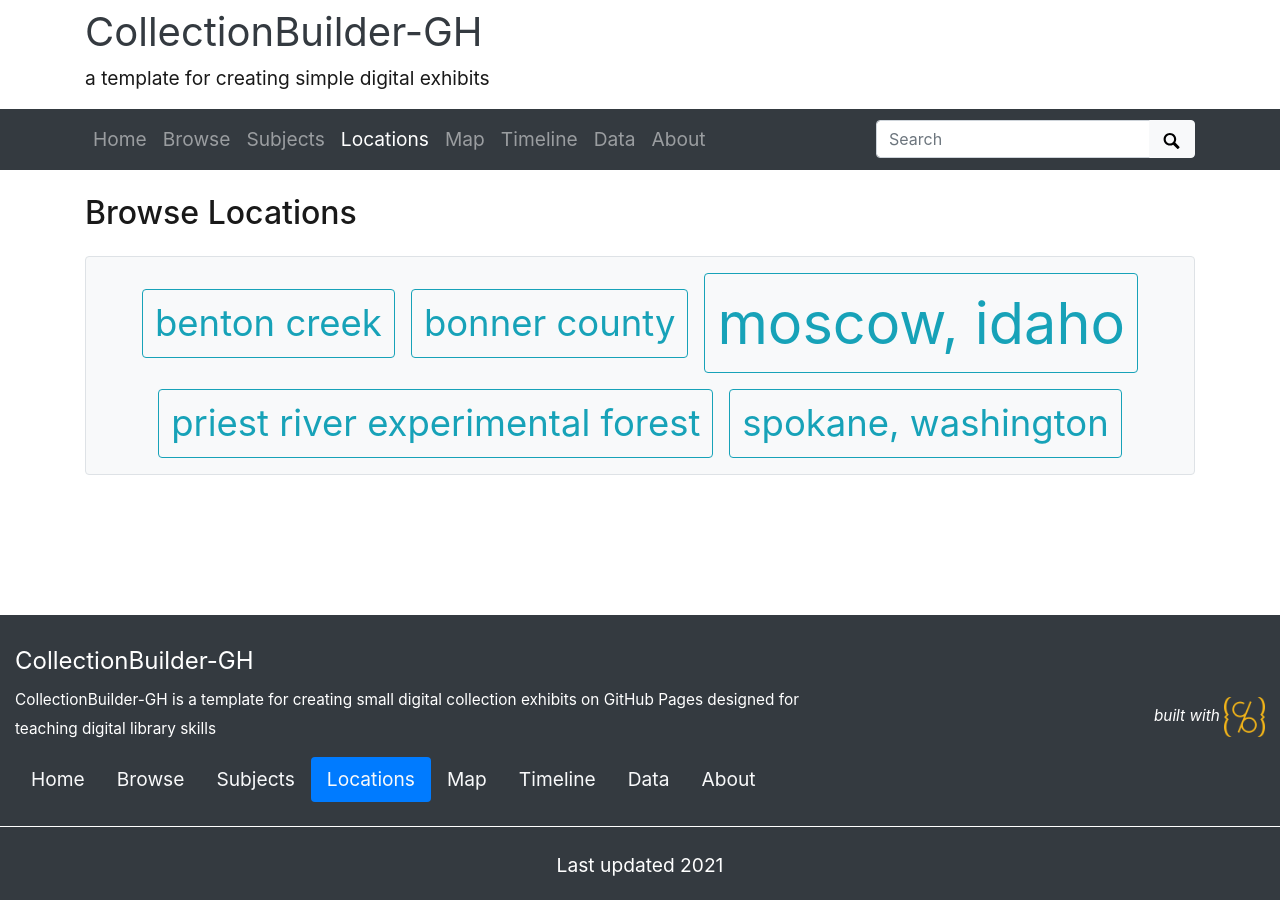
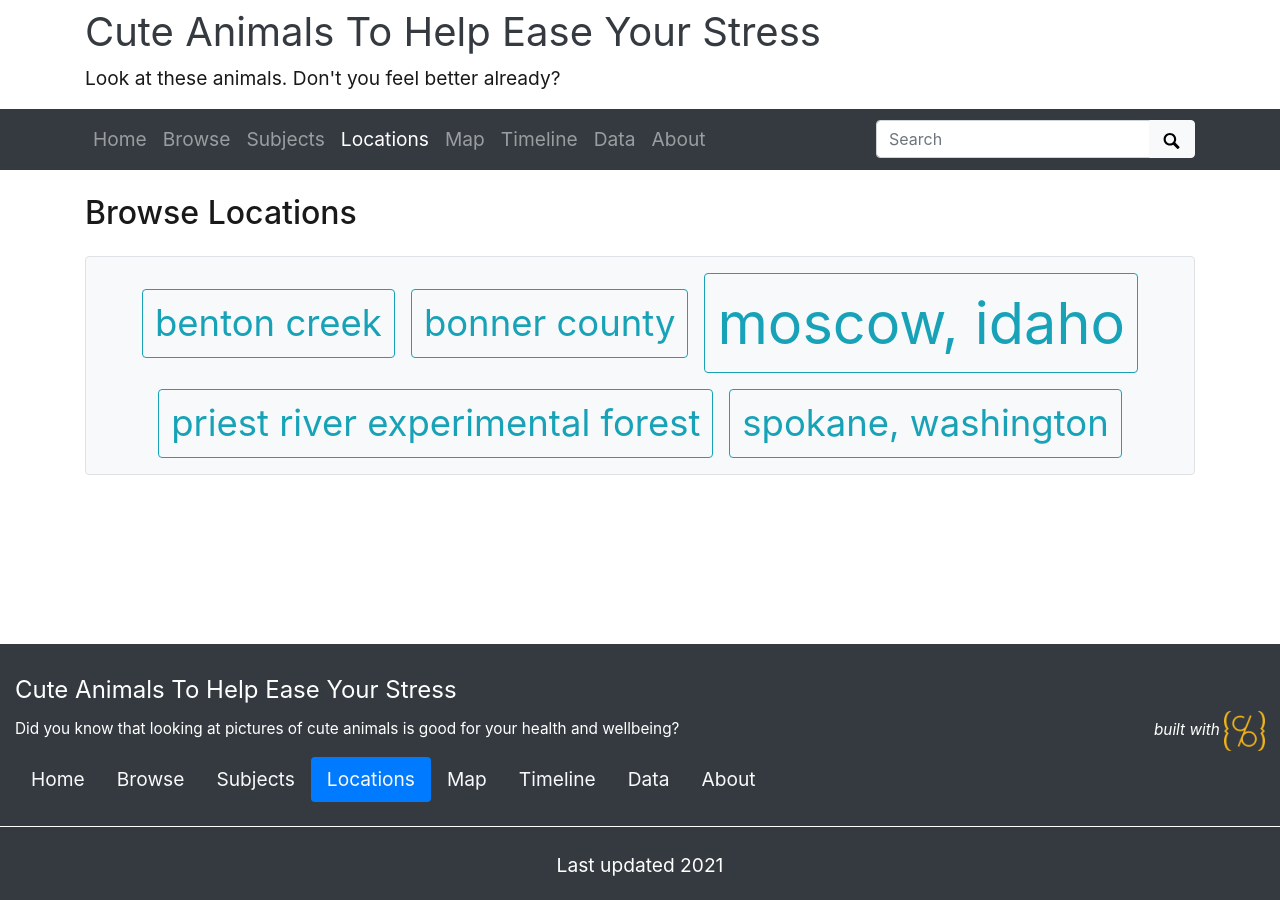
Before and after one commit to jkcronin/testingcuteanimals, a Jekyll site: the page built from pages/locations.md, in a window 1280 px wide. Built offline with Jekyll 4.4.1, drawn with Linux system fonts in a browser that asks for light colours.

Commit message:
Update _config.yml

```diff
--- a/_config.yml
+++ b/_config.yml
@@ -18,14 +18,14 @@ source-code: https://github.com/CollectionBuilder/collectionbuilder-gh
 # SITE SETTINGS
 #
 # title of site appears in banner
-title: CollectionBuilder-GH
+title: Cute Animals To Help Ease Your Stress
 # tagline, a short phrase that will appear throughout the site in the top banner
-tagline: a template for creating simple digital exhibits
+tagline: Look at these animals. Don't you feel better already?
 # description appears in meta tags and other locations
 # this description might appear in search result lists, keep around 160 characters max
-description: "CollectionBuilder-GH is a template for creating small digital collection exhibits on GitHub Pages designed for teaching digital library skills"
+description: "Did you know that looking at pictures of cute animals is good for your health and wellbeing?"
 # creator of the digital collection, to appear in meta tags; we typically use our GitHub usernames but feel free to just use your name
-author: CollectionBuilder
+author: JKC
 
 ##########
 # COLLECTION SETTINGS
```
